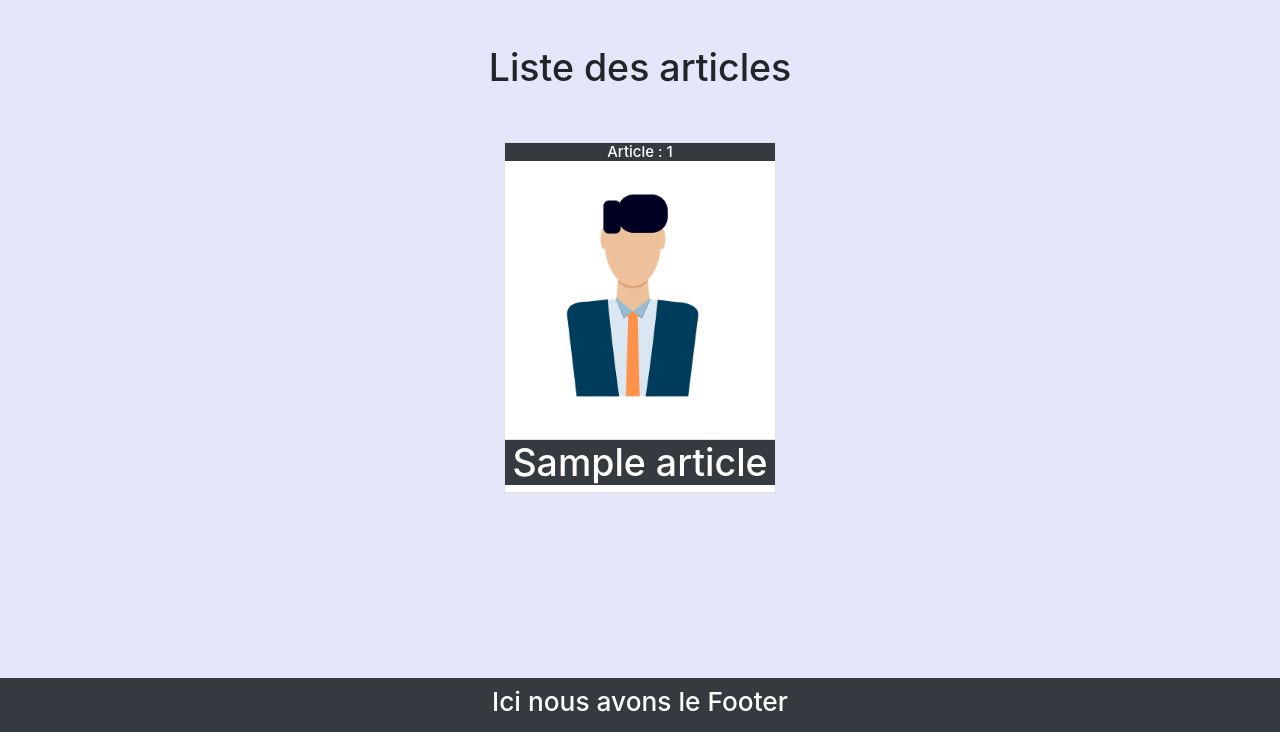
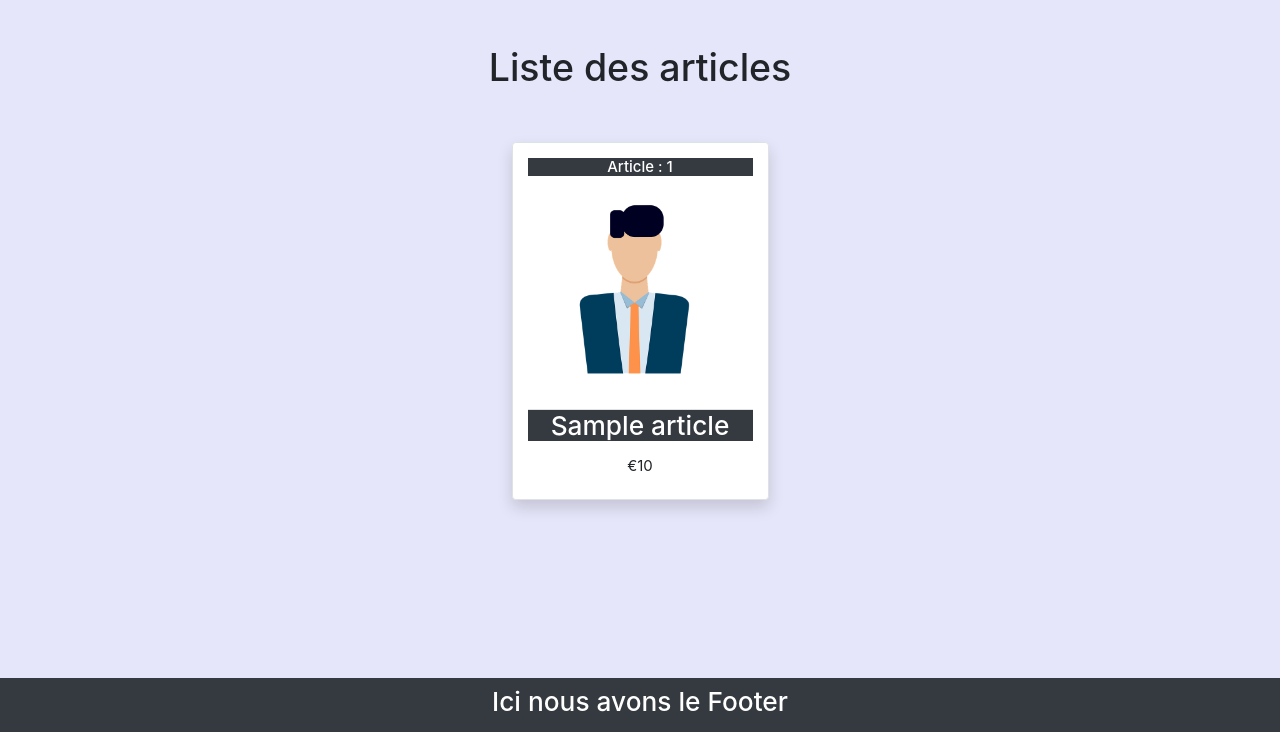
Before and after one commit to MBARGAM/articleBlog, a Symfony app: template templates/article/articles.html.twig in a window 1280 px wide. Shown: the part 68-800 px from the top of the page. Run offline with Twig, Linux system fonts and the light colour scheme; the template is opened without the code that fills it: most values are stand-ins (such as "Sample title", 1, 10 or a date in 2020); some libraries are stand-ins or nearby versions.

Commit message:
update
update and end

```diff
--- a/public/css/style.css
+++ b/public/css/style.css
@@ -23,8 +23,8 @@ UL{
     width: 100%;
 }
 #article{
-    width :18rem;
-    height: 18rem;
+    width :15rem;
+    height: 15rem;
 }
 
 .ulNavList{
--- a/templates/article/articles.html.twig
+++ b/templates/article/articles.html.twig
@@ -8,9 +8,9 @@
     <h1 class="mt-5 text-center">Liste des articles </h1>
     <div>
         {% for articleTab in  articles  %}
-            <div class="d-flex justify-content-around ">
+            <div class="d-flex justify-content-around  ">
                 {% for article in articleTab %}
-                    <div  class="border border-grey text-center m-5 bg-white" >
+                    <div  class="border border-grey text-center m-5 bg-white shadow p-3 mb-5 bg-body rounded" >
                         <div  class="bg-dark">
                             <a href="{{ path('currentArticle',{ id : article.id }) }}" class="text-decoration-none"><h6 class="text-white ">Article : {{ article.id }}</h6></a>
                         </div>
@@ -18,7 +18,10 @@
                            <a href="{{ path('currentArticle',{ id : article.id }) }}"><img id="article"  src="{{ asset('/images/pic.png') }}" title="img"></a>
                         </div>
                         <div class="bg-dark ">
-                            <a href="{{ path('currentArticle',{ id : article.id }) }}" class="text-decoration-none"><h1 class="text-white ">{{ article.title|capitalize }}</h1></a>
+                            <a href="{{ path('currentArticle',{ id : article.id }) }}" class="text-decoration-none"><h3 class="text-white ">{{ article.title|capitalize }} </h3></a>
+                        </div>
+                        <div >
+                            <button type="button"  class="btn rounded">€{{ article.price }}</button>
                         </div>
 
                     </div>
--- a/templates/article/magicArticle.html.twig
+++ b/templates/article/magicArticle.html.twig
@@ -18,8 +18,11 @@
                  <a href="{{ path('currentArticle',{ id : article.id }) }}"><img id="article"  src="{{ asset('/images/pic.png') }}" title="img"></a>
                  </div>
              <div class="bg-dark ">
-                 <a href="{{ path('currentArticle',{ id : article.id }) }}" class="text-decoration-none"><h1 class="text-white ">{{ article.title|capitalize }}</h1></a>
+                 <a href="{{ path('currentArticle',{ id : article.id }) }}" class="text-decoration-none"><h3 class="text-white ">{{ article.title|capitalize }}</h3></a>
              </div>
+            <div >
+                <button type="button"  class="btn rounded">€{{ article.price }}</button>
+            </div>
 
         </div>
     {% endfor %}
```
Also changed, not shown: src/Controller/ArticleController.php (+8 -8 lines).
